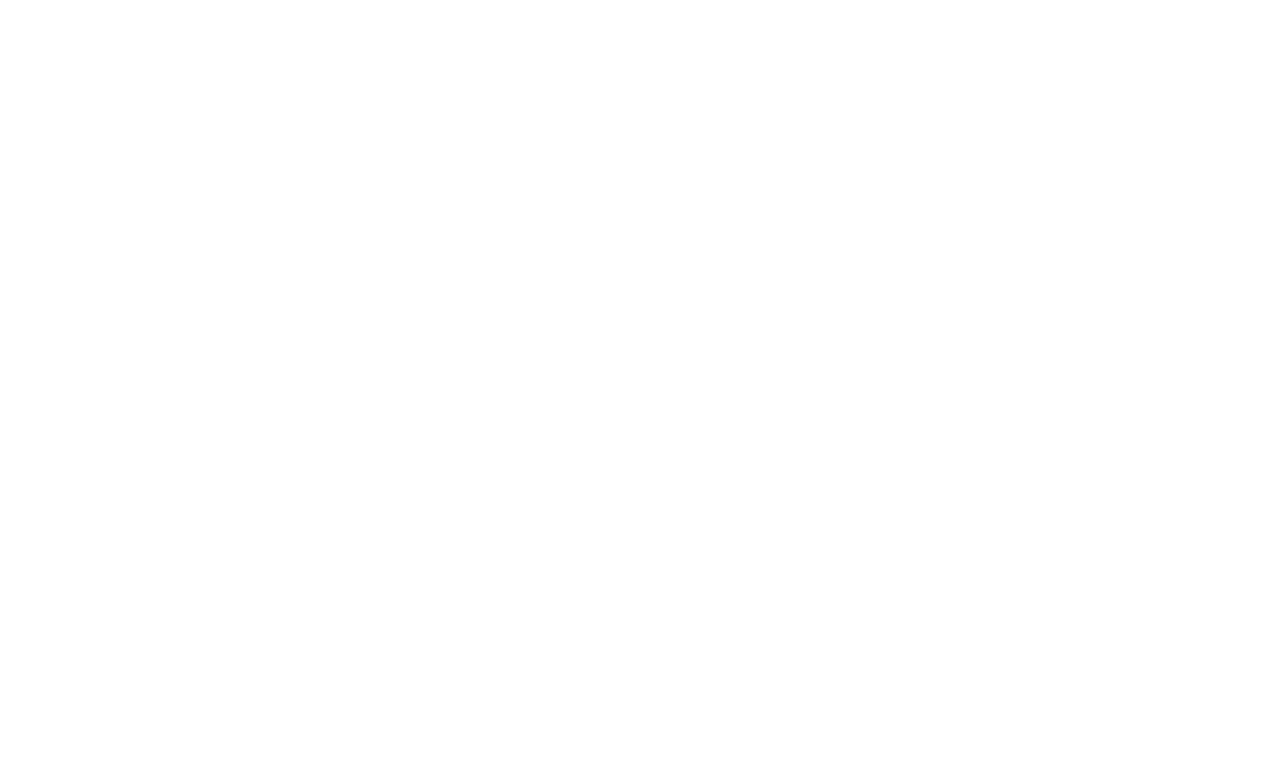
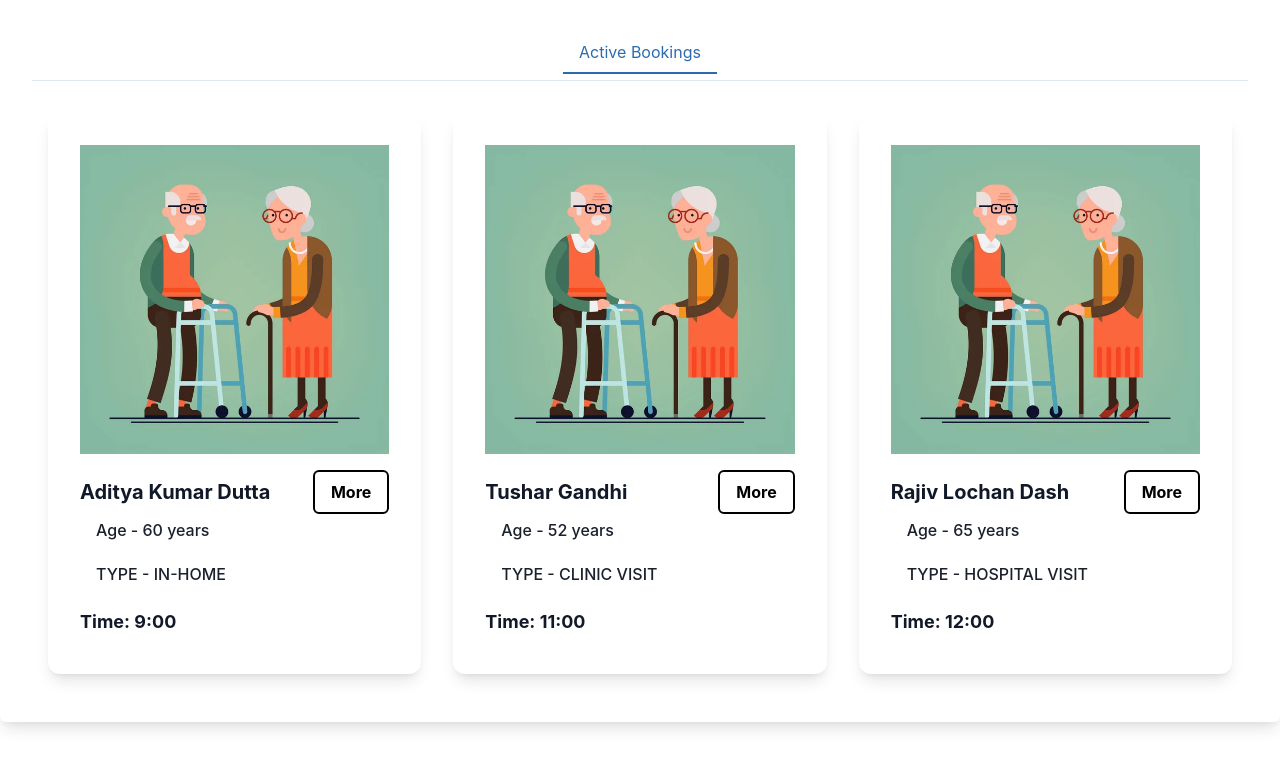
Before and after one commit to addymistrel/Build-A-Thon, a React (Create React App) app in the folder frontend/: page /nurse/active/bookings in a window 1280 px wide. Before the commit this address had no page. Shown: the top 768 px of the page. Built offline with nearby package versions, Linux system fonts and the light colour scheme.

Commit message:
activeNurseBooking page ready

```diff
--- a/frontend/package.json
+++ b/frontend/package.json
@@ -41,5 +41,8 @@
       "last 1 firefox version",
       "last 1 safari version"
     ]
+  },
+  "devDependencies": {
+    "tailwindcss": "^3.4.3"
   }
 }
--- a/frontend/src/App.js
+++ b/frontend/src/App.js
@@ -2,6 +2,7 @@ import React from "react";
 import { BrowserRouter, Routes, Route } from "react-router-dom";
 import Homepage from "./Pages/Homepage/Homepage";
 import NurseRegistration from "./Pages/NurseRegistration/NurseRegistration";
+import NurseActiveBooking from "./Pages/NurseActiveBookings/NurseActiveBooking";
 
 export default function App() {
   return (
@@ -10,6 +11,7 @@ export default function App() {
         <Routes>
           <Route path="/" element={<Homepage />} />
           <Route path="/nurse/registration" element={<NurseRegistration/>} />
+          <Route path="/nurse/active/bookings" element={<NurseActiveBooking/>} />
         </Routes>
       </BrowserRouter>
     </>
--- /dev/null
+++ b/frontend/src/Components/Cards/NurseActiveBookings/ActiveBookingCard.css
@@ -0,0 +1,52 @@
+/* DriverCard.css */
+
+.driver-card-container {
+    display: flex;
+    flex-wrap: wrap;
+    justify-content: center;
+  }
+
+  .responsive-card {
+    width: 300px; /* Set a fixed width for each card */
+    margin: 16px; /* Add margin for spacing between cards */
+    overflow: hidden; /* Hide any content that exceeds the fixed height */
+  }
+
+  .responsive-card > div {
+    height: 350px; /* Set a fixed height for each card */
+    display: flex;
+    flex-direction: column;
+    justify-content: space-between;
+    padding: 16px;
+    border-radius: 8px;
+    box-shadow: 0 4px 6px rgba(0, 0, 0, 0.1);
+    background-color: white;
+  }
+
+  .ad-details {
+    display: flex;
+  }
+
+  .card-grid {
+    display: grid;
+    /* grid grid-cols-1 md:grid-cols-3  */
+    grid-template-columns: repeat(3, minmax(0, 1fr));
+  }
+
+  @media only screen and (max-width: 965px) {
+    .card-grid {
+      grid-template-columns: repeat(2, minmax(0, 1fr));
+    }
+  }
+
+  @media only screen and (max-width: 600px) {
+    .card-grid {
+      grid-template-columns: repeat(1, minmax(0, 1fr));
+    }
+  }
+  /*
+  @media only screen and (max-width: 640px) {
+    .card-grid {
+      grid-template-columns: repeat(1, minmax(0, 1fr));
+    }
+  } */
--- /dev/null
+++ b/frontend/src/Components/Cards/NurseActiveBookings/ActiveBookingCard.js
@@ -0,0 +1,165 @@
+import React from "react";
+import {
+  Box,
+  Button,
+  Heading,
+  Tab,
+  TabList,
+  TabPanel,
+  TabPanels,
+  Tabs,
+  Text,
+  Image,
+} from "@chakra-ui/react";
+
+import "./ActiveBookingCard.css";
+import axios from "axios";
+import { Link, useNavigate } from "react-router-dom";
+
+
+const sections = ["Active Bookings"];
+const areTabsDisabled = true;
+
+function NurseActiveBookingCard(props) {
+  const navigate = useNavigate();
+  const userData = localStorage.getItem("grabwayUser");
+  const matchDriverRoute = props.matchDriverRoute;
+  const UserQuery = props.UserQuery;
+  // //console.log("adiUserQuery);
+
+  // console.log(matchDriverRoute);
+  async function handleMoreDetails(index) {
+    const response = await axios
+      .post("/moreDetailsForMatchRoutes", {
+        matchDriverRoute: matchDriverRoute[index],
+      })
+      .then((res) => {
+        // //console.log(res.data);
+        navigate("/moredetails", {
+          state: {
+            state: res.data,
+            matchDriverRoute: matchDriverRoute[index],
+            UserQuery: UserQuery,
+          },
+        });
+      })
+      .catch((err) => {
+        //console.log(err);
+      });
+    // //console.log(matchDriverRoute[index]);
+  }
+  const customerRequestData=[{
+    name:"Aditya Kumar Dutta",
+    Age:60,
+    Type:"In-Home",
+    Pincode:700103,
+    Time:"9:00"
+  },
+  {
+    name:"Tushar Gandhi",
+    Age:52,
+    Type:"Clinic Visit",
+    Pincode:700103,
+    Time:"11:00"
+  },
+  {
+    name:"Rajiv Lochan Dash",
+    Age:65,
+    Type:"Hospital Visit",
+    Pincode:700103,
+    Time:"12:00"
+  }
+]
+
+  return (
+    <Box p={8} borderRadius="md" boxShadow="lg" bg="white">
+      <Tabs defaultIndex={0} colorScheme="blue" isLazy={areTabsDisabled}>
+        <TabList justifyContent="center" borderBottomWidth="1px" pb={2}>
+          {sections.map((section, index) => (
+            <Tab key={index} isDisabled={index > 0 && areTabsDisabled}>
+              {section}
+            </Tab>
+          ))}
+        </TabList>
+        <TabPanels mt={4}>
+          {sections.map((section, index) => (
+            <TabPanel key={index}>
+              <div>
+                <div class="card-grid gap-8">
+                  {customerRequestData.map((driver, driverIndex) => (
+                    <div class="bg-white rounded-xl shadow-lg p-8">
+                      <div class="relative overflow-hidden">
+                        <img
+                          class="object-cover w-full h-full"
+                          src="/assets/nurseActiveCard.jpg"
+                          alt="Car"
+                        />
+                      </div>
+                      <div class="flex items-center justify-between mt-4">
+                        <h3 class="text-xl font-bold text-gray-900">
+                          {driver.name}
+                        </h3>
+                        <button
+                          class="bg-white text-black border-black border-2 py-2 px-4 font-bold rounded-md"
+                          onClick={() => handleMoreDetails(driverIndex)}
+                        >
+                          More
+                        </button>
+                      </div>
+                      <div className="flex pb-2">
+                        <i
+                          class="bx bxs-envelope"
+                          style={{ color: "#00de82", fontSize: "200%" }}
+                        ></i>{" "}
+                        <div className="pt-1 pl-4 font-medium">
+                          Age - {driver.Age} years
+                        </div>
+                      </div>
+                      <div className="flex pb-2">
+                        <i
+                          class="bx bxs-car"
+                          style={{ color: "#e51b23", fontSize: "200%" }}
+                        ></i>{" "}
+
+                      </div>
+                      <div className="flex">
+                        <i
+                          class="bx bxl-shopify"
+                          style={{ color: "#7a1bf7", fontSize: "200%" }}
+                        ></i>{" "}
+                        <div className="pt-1 pl-4 uppercase font-medium">
+                          Type - {driver.Type}
+                        </div>
+                      </div>
+                      <div class="flex items-center justify-between mt-4">
+                        <span class="text-gray-900 font-bold text-lg">
+                          Time:{" "}
+                          {driver.Time}
+                        </span>
+                        <Link
+                          to="/userCheckout"
+                          /*state={{
+                            city: matchDriverRoute[driverIndex].city,
+                            state: matchDriverRoute[driverIndex].state,
+                            matchDriverRoute: matchDriverRoute[driverIndex],
+                            UserQuery: UserQuery,
+                          }}*/
+                        >
+                          <button class="bg-theme text-white py-2 px-4 rounded-full font-bold hover:bg-gray-800">
+                            Grab it
+                          </button>
+                        </Link>
+                      </div>
+                    </div>
+                  ))}
+                </div>
+              </div>
+            </TabPanel>
+          ))}
+        </TabPanels>
+      </Tabs>
+    </Box>
+  );
+}
+
+export default NurseActiveBookingCard;
--- /dev/null
+++ b/frontend/src/Pages/NurseActiveBookings/NurseActiveBooking.js
@@ -0,0 +1,13 @@
+import React from 'react'
+import NurseActiveBookingCard from '../../Components/Cards/NurseActiveBookings/ActiveBookingCard'
+
+const NurseActiveBooking = () => {
+  return (
+    <div>
+
+      <NurseActiveBookingCard />
+    </div>
+  )
+}
+
+export default NurseActiveBooking
--- a/frontend/src/index.css
+++ b/frontend/src/index.css
@@ -1,3 +1,7 @@
+@tailwind base;
+@tailwind components;
+@tailwind utilities;
+
 body {
   margin: 0;
   font-family: -apple-system, BlinkMacSystemFont, 'Segoe UI', 'Roboto', 'Oxygen',
--- /dev/null
+++ b/frontend/tailwind.config.js
@@ -0,0 +1,8 @@
+/** @type {import('tailwindcss').Config} */
+module.exports = {
+  content: ["./src/**/*.{html,js}"],
+  theme: {
+    extend: {},
+  },
+  plugins: [],
+}
```
Also changed, not shown: frontend/public/assets/nurseActiveCard.jpg (added), 1 other file (tests, documents, lock files or other folders).
